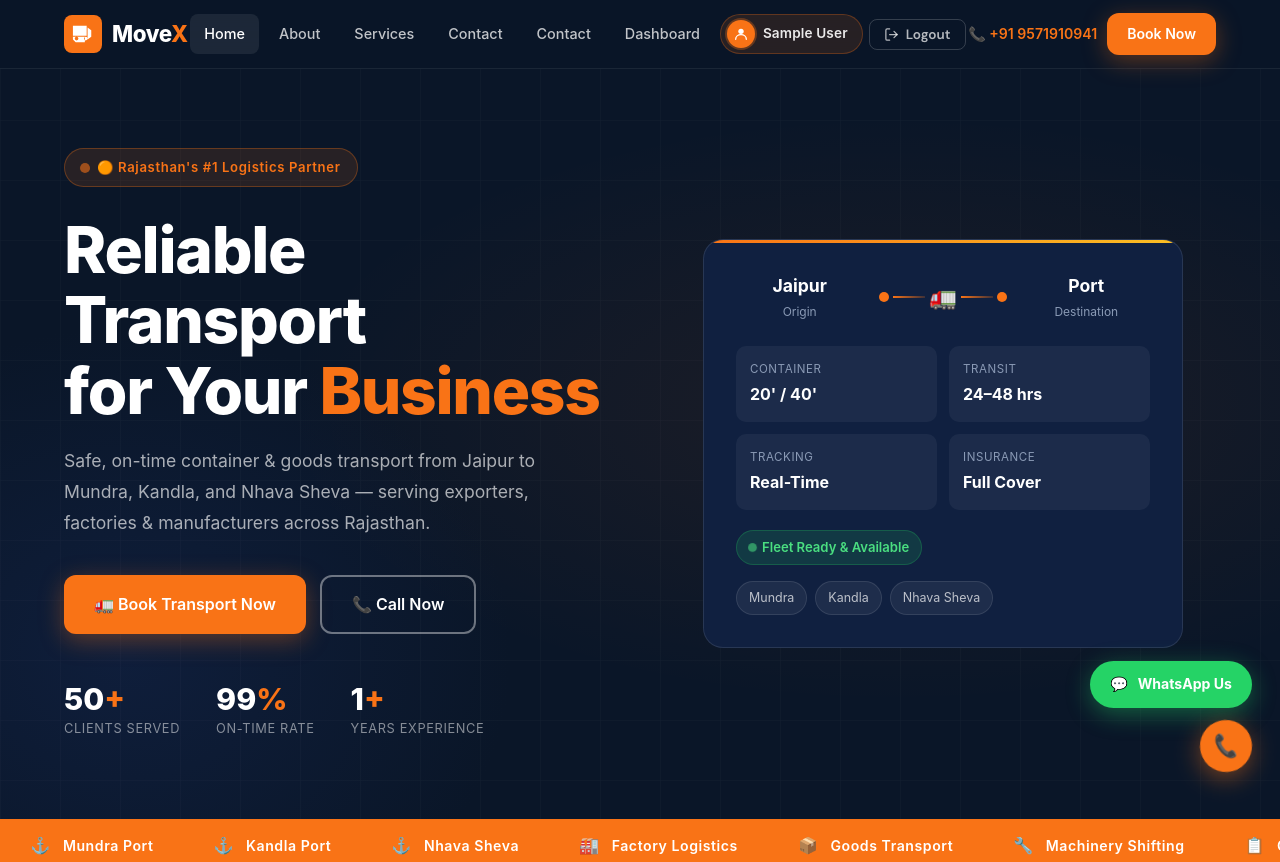
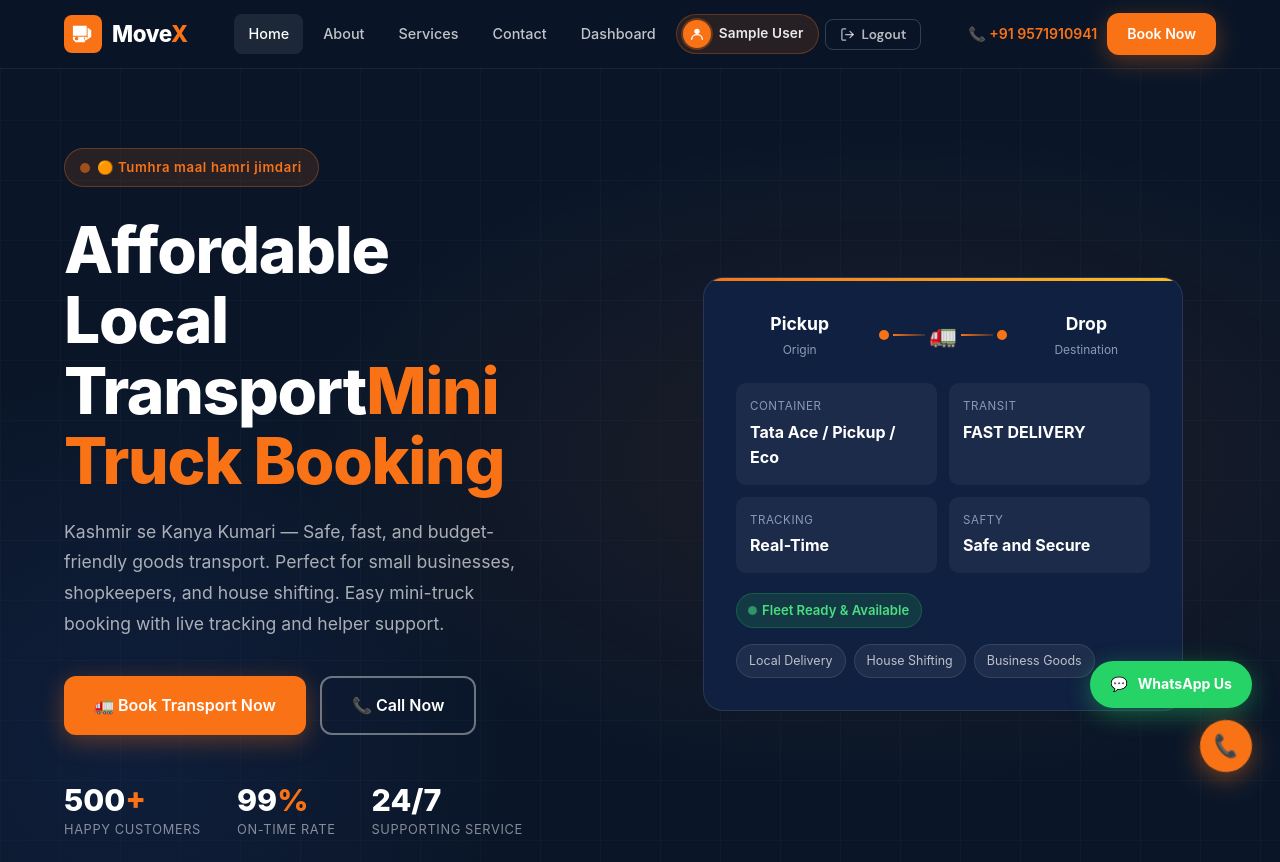
Before and after one commit to supportmovex-prog/movx, a website: page index.html in a window 1280 px wide. Shown: the top 862 px of the page. Drawn offline with Linux system fonts and the light colour scheme; sample sign-in values are in the browser's storage.

Commit message:
seo encahnce change word

```diff
--- a/index.html
+++ b/index.html
@@ -27,7 +27,6 @@
         <a href="#" onclick="showPage('home')" id="nav-home" class="active">Home</a>
         <a href="#" onclick="showPage('about')" id="nav-about">About</a>
         <a href="#" onclick="showPage('services')" id="nav-services">Services</a>
-        <a href="#" onclick="showPage('contact')" id="nav-contact">Contact</a>
         <a href="#" onclick="showPage('contact')" id="nav-contact">Contact</a>
         <a href="#" onclick="showPage('dashboard')" id="nav-dashboard">Dashboard</a>
         <div class="user-pill" id="user-pill">
@@ -78,24 +77,24 @@
     <div class="container">
       <div class="hero-content">
         <div class="hero-left">
-          <div class="hero-badge">🟠 Rajasthan's #1 Logistics Partner</div>
-          <h1 class="hero-h1">Reliable Transport<br>for Your <span class="accent">Business</span></h1>
-          <p class="hero-sub">Safe, on-time container & goods transport from Jaipur to Mundra, Kandla, and Nhava Sheva — serving exporters, factories & manufacturers across Rajasthan.</p>
+          <div class="hero-badge">🟠 Tumhra maal hamri jimdari</div>
+          <h1 class="hero-h1">Affordable<br>Local Transport<span class="accent">Mini Truck Booking</span></h1>
+          <p class="hero-sub">Kashmir se Kanya Kumari — Safe, fast, and budget-friendly goods transport. Perfect for small businesses, shopkeepers, and house shifting. Easy mini-truck booking with live tracking and helper support.</p>
           <div class="hero-btns">
             <a href="#" onclick="showPage('booking')" class="btn btn-primary" style="font-size:1rem;padding:15px 30px;">🚛 Book Transport Now</a>
             <a href="tel:+918529890535" class="btn btn-outline" style="font-size:1rem;padding:15px 30px;">📞 Call Now</a>
           </div>
           <div class="hero-stats">
-            <div class="stat"><div class="stat-num">50<span>+</span></div><div class="stat-label">Clients Served</div></div>
+            <div class="stat"><div class="stat-num">500<span>+</span></div><div class="stat-label">Happy Customers</div></div>
             <div class="stat"><div class="stat-num">99<span>%</span></div><div class="stat-label">On-Time Rate</div></div>
-            <div class="stat"><div class="stat-num">1<span>+</span></div><div class="stat-label">Years Experience</div></div>
+            <div class="stat"><div class="stat-num">24/7<span></span></div><div class="stat-label">Supporting Service</div></div>
           </div>
         </div>
         <div class="hero-right">
           <div class="hero-visual">
             <div class="hero-card-main">
               <div class="route-viz">
-                <div class="route-city"><div class="route-city-name">Jaipur</div><div class="route-city-label">Origin</div></div>
+                <div class="route-city"><div class="route-city-name">Pickup</div><div class="route-city-label">Origin</div></div>
                 <div class="route-line">
                   <div class="route-dot"></div>
                   <div class="route-dash"></div>
@@ -103,19 +102,19 @@
                   <div class="route-dash"></div>
                   <div class="route-dot"></div>
                 </div>
-                <div class="route-city"><div class="route-city-name">Port</div><div class="route-city-label">Destination</div></div>
+                <div class="route-city"><div class="route-city-name">Drop</div><div class="route-city-label">Destination</div></div>
               </div>
               <div class="cargo-info">
-                <div class="cargo-item"><div class="cargo-item-label">Container</div><div class="cargo-item-val">20' / 40'</div></div>
-                <div class="cargo-item"><div class="cargo-item-label">Transit</div><div class="cargo-item-val">24–48 hrs</div></div>
+                <div class="cargo-item"><div class="cargo-item-label">Container</div><div class="cargo-item-val">Tata Ace / Pickup / Eco</div></div>
+                <div class="cargo-item"><div class="cargo-item-label">Transit</div><div class="cargo-item-val">FAST DELIVERY</div></div>
                 <div class="cargo-item"><div class="cargo-item-label">Tracking</div><div class="cargo-item-val">Real-Time</div></div>
-                <div class="cargo-item"><div class="cargo-item-label">Insurance</div><div class="cargo-item-val">Full Cover</div></div>
+                <div class="cargo-item"><div class="cargo-item-label">Safty</div><div class="cargo-item-val">Safe and Secure</div></div>
               </div>
               <div class="status-badge"><span class="status-dot"></span> Fleet Ready & Available</div>
               <div class="hero-ports">
-                <span class="port-chip">Mundra</span>
-                <span class="port-chip">Kandla</span>
-                <span class="port-chip">Nhava Sheva</span>
+                <span class="port-chip">Local Delivery</span>
+                <span class="port-chip">House Shifting</span>
+                <span class="port-chip">Business Goods</span>
               </div>
             </div>
           </div>
```
